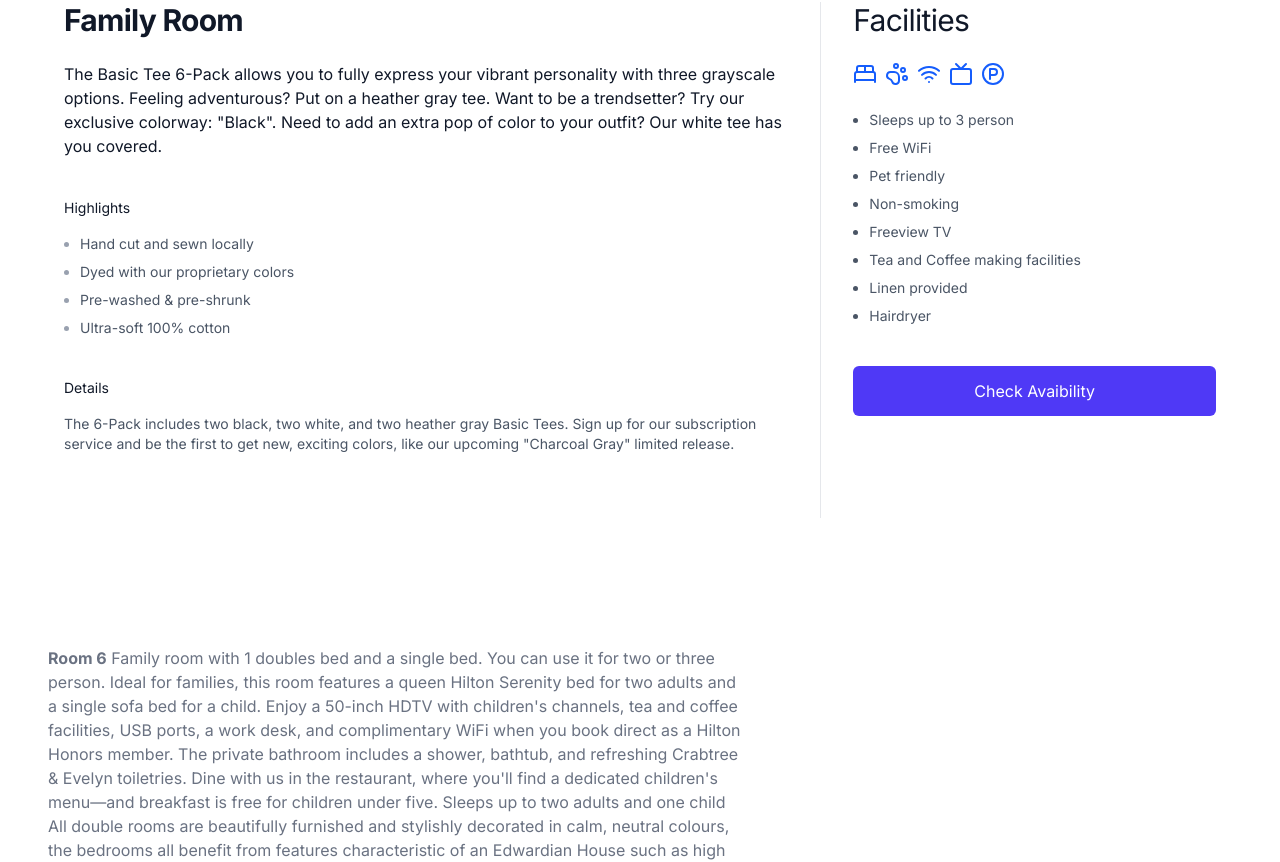
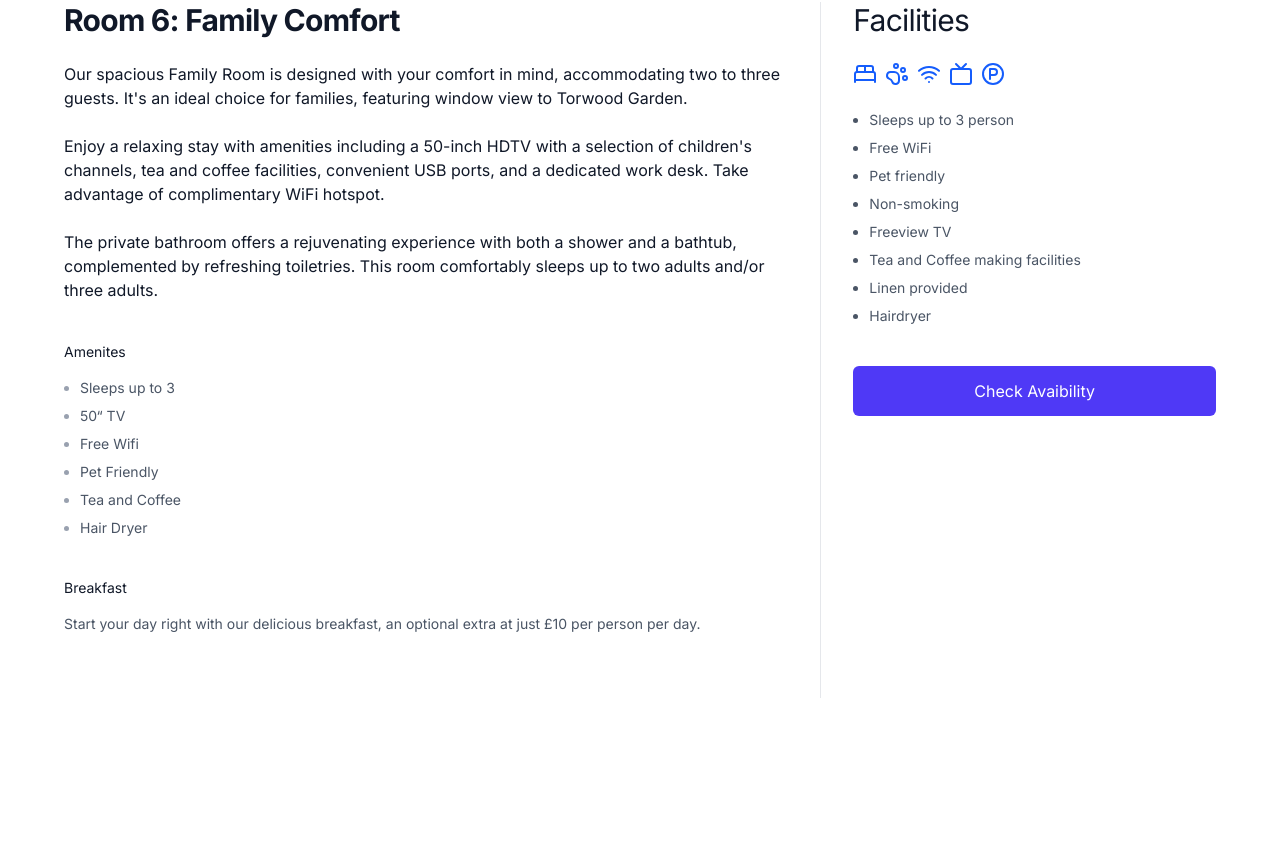
Before and after one commit to ayrbox/tusker-lodge, a Next.js app: page /rooms/family in a window 1280 px wide. Shown: the part 1119-1981 px from the top of the page. Built offline with nearby package versions, Linux system fonts and the light colour scheme.

Commit message:
fix: finalise room page

```diff
--- /dev/null
+++ b/src/app/rooms/Facilities.tsx
@@ -0,0 +1,40 @@
+import { BedDouble, PawPrint, CircleParking, Wifi, Tv } from "lucide-react";
+
+export default function Facilities() {
+  return (
+    <>
+      <h2 className="text-3xl tracking-tight text-gray-900">Facilities</h2>
+      <div className="my-6 text-blue-600">
+        <h3 className="sr-only">Ameneties</h3>
+        <div className="flex gap-2">
+          <BedDouble />
+          <PawPrint />
+          <Wifi />
+          <Tv />
+          <CircleParking />
+        </div>
+      </div>
+      <ul
+        role="list"
+        className="list-disc space-y-2 pl-4 text-sm text-gray-600"
+      >
+        <li>Sleeps up to 3 person</li>
+        <li>Free WiFi</li>
+        <li>Pet friendly</li>
+        <li>Non-smoking</li>
+        <li>Freeview TV</li>
+        <li>Tea and Coffee making facilities</li>
+        <li>Linen provided</li>
+        <li>Hairdryer</li>
+      </ul>
+
+      <a
+        type="submit"
+        className="mt-10 flex w-full items-center justify-center rounded-md border border-transparent bg-indigo-600 px-8 py-3 text-base font-medium text-white hover:bg-indigo-700 focus:ring-2 focus:ring-indigo-500 focus:ring-offset-2 focus:outline-hidden"
+        href="./booking"
+      >
+        Check Avaibility
+      </a>
+    </>
+  );
+}
--- /dev/null
+++ b/src/app/rooms/Wrapper.tsx
@@ -0,0 +1,31 @@
+import React from "react";
+
+export default function RoomWrapper(props: {
+  title: string;
+  children: React.ReactNode;
+}) {
+  return (
+    <div className="mx-auto max-w-2xl px-4 pt-10 pb-16 sm:px-6 lg:grid lg:max-w-7xl lg:grid-cols-3 lg:grid-rows-[auto_auto_1fr] lg:gap-x-8 lg:px-8 lg:pt-16 lg:pb-24">
+      <div className="lg:col-span-2 lg:border-r lg:border-gray-200 lg:pr-8">
+        <h1 className="text-2xl font-bold tracking-tight text-gray-900 sm:text-3xl">
+          {props.title}
+        </h1>
+      </div>
+      {props.children}
+    </div>
+  );
+}
+
+function Sidebar(props: { children: React.ReactNode }) {
+  return <div className="mt-4 lg:row-span-3 lg:mt-0">{props.children}</div>;
+}
+
+function Content(props: { children: React.ReactNode }) {
+  return (
+    <div className="py-10 lg:col-span-2 lg:col-start-1 lg:border-r lg:border-gray-200 lg:pt-6 lg:pr-8 lg:pb-16">
+      {props.children}
+    </div>
+  );
+}
+
+export { Sidebar, Content };
--- a/src/app/rooms/family/page.tsx
+++ b/src/app/rooms/family/page.tsx
@@ -1,7 +1,7 @@
 import Image from "next/image";
 import FamilyRoomImage from "@/images/rooms/family.jpg";
-import ButtonLink from "@/components/ButtonLink";
-import { BedDouble, PawPrint, CircleParking, Wifi, Tv } from "lucide-react";
+import Facilities from "@/app/rooms/Facilities";
+import Wrapper, { Sidebar, Content } from "@/app/rooms/Wrapper";
 
 export default function FamilyRoom() {
   return (
@@ -12,135 +12,74 @@ export default function FamilyRoom() {
           alt="Family Room - Room 5"
           className="pb-4"
         />
-        <div className="mx-auto max-w-2xl px-4 pt-10 pb-16 sm:px-6 lg:grid lg:max-w-7xl lg:grid-cols-3 lg:grid-rows-[auto_auto_1fr] lg:gap-x-8 lg:px-8 lg:pt-16 lg:pb-24">
-          <div className="lg:col-span-2 lg:border-r lg:border-gray-200 lg:pr-8">
-            <h1 className="text-2xl font-bold tracking-tight text-gray-900 sm:text-3xl">
-              Family Room
-            </h1>
-          </div>
 
-          <div className="mt-4 lg:row-span-3 lg:mt-0">
-            <h2 className="text-3xl tracking-tight text-gray-900">
-              Facilities
-            </h2>
-            <div className="my-6 text-blue-600">
-              <h3 className="sr-only">Ameneties</h3>
-              <div className="flex gap-2">
-                <BedDouble />
-                <PawPrint />
-                <Wifi />
-                <Tv />
-                <CircleParking />
-              </div>
-            </div>
-            <ul
-              role="list"
-              className="list-disc space-y-2 pl-4 text-sm text-gray-600"
-            >
-              <li>Sleeps up to 3 person</li>
-              <li>Free WiFi</li>
-              <li>Pet friendly</li>
-              <li>Non-smoking</li>
-              <li>Freeview TV</li>
-              <li>Tea and Coffee making facilities</li>
-              <li>Linen provided</li>
-              <li>Hairdryer</li>
-            </ul>
-
-            <a
-              type="submit"
-              className="mt-10 flex w-full items-center justify-center rounded-md border border-transparent bg-indigo-600 px-8 py-3 text-base font-medium text-white hover:bg-indigo-700 focus:ring-2 focus:ring-indigo-500 focus:ring-offset-2 focus:outline-hidden"
-              href="./booking"
-            >
-              Check Avaibility
-            </a>
-          </div>
-
-          <div className="py-10 lg:col-span-2 lg:col-start-1 lg:border-r lg:border-gray-200 lg:pt-6 lg:pr-8 lg:pb-16">
+        <Wrapper title="Room 6: Family Comfort">
+          <Sidebar>
+            <Facilities />
+          </Sidebar>
+          <Content>
             <div>
               <h3 className="sr-only">Description</h3>
-
               <div className="space-y-6">
                 <p className="text-base text-gray-900">
-                  The Basic Tee 6-Pack allows you to fully express your vibrant
-                  personality with three grayscale options. Feeling adventurous?
-                  Put on a heather gray tee. Want to be a trendsetter? Try our
-                  exclusive colorway: &quot;Black&quot;. Need to add an extra
-                  pop of color to your outfit? Our white tee has you covered.
+                  Our spacious Family Room is designed with your comfort in
+                  mind, accommodating two to three guests. It&apos;s an ideal
+                  choice for families, featuring window view to Torwood Garden.
+                </p>
+
+                <p className="text-base text-gray-900">
+                  Enjoy a relaxing stay with amenities including a 50-inch HDTV
+                  with a selection of children&apos;s channels, tea and coffee
+                  facilities, convenient USB ports, and a dedicated work desk.
+                  Take advantage of complimentary WiFi hotspot.
+                </p>
+
+                <p className="text-base text-gray-900">
+                  The private bathroom offers a rejuvenating experience with
+                  both a shower and a bathtub, complemented by refreshing
+                  toiletries. This room comfortably sleeps up to two adults
+                  and/or three adults.
                 </p>
               </div>
             </div>
 
             <div className="mt-10">
-              <h3 className="text-sm font-medium text-gray-900">Highlights</h3>
-
+              <h2 className="text-sm font-medium text-gray-900">Amenites</h2>
               <div className="mt-4">
                 <ul role="list" className="list-disc space-y-2 pl-4 text-sm">
                   <li className="text-gray-400">
-                    <span className="text-gray-600">
-                      Hand cut and sewn locally
-                    </span>
+                    <span className="text-gray-600">Sleeps up to 3</span>
                   </li>
                   <li className="text-gray-400">
-                    <span className="text-gray-600">
-                      Dyed with our proprietary colors
-                    </span>
+                    <span className="text-gray-600">50&ldquo; TV</span>
                   </li>
                   <li className="text-gray-400">
-                    <span className="text-gray-600">
-                      Pre-washed &amp; pre-shrunk
-                    </span>
+                    <span className="text-gray-600">Free Wifi</span>
                   </li>
                   <li className="text-gray-400">
-                    <span className="text-gray-600">
-                      Ultra-soft 100% cotton
-                    </span>
+                    <span className="text-gray-600">Pet Friendly</span>
+                  </li>
+                  <li className="text-gray-400">
+                    <span className="text-gray-600">Tea and Coffee</span>
+                  </li>
+                  <li className="text-gray-400">
+                    <span className="text-gray-600">Hair Dryer</span>
                   </li>
                 </ul>
               </div>
             </div>
 
             <div className="mt-10">
-              <h2 className="text-sm font-medium text-gray-900">Details</h2>
-
+              <h2 className="text-sm font-medium text-gray-900">Breakfast</h2>
               <div className="mt-4 space-y-6">
                 <p className="text-sm text-gray-600">
-                  The 6-Pack includes two black, two white, and two heather gray
-                  Basic Tees. Sign up for our subscription service and be the
-                  first to get new, exciting colors, like our upcoming
-                  &quot;Charcoal Gray&quot; limited release.
+                  Start your day right with our delicious breakfast, an optional
+                  extra at just £10 per person per day.
                 </p>
               </div>
             </div>
-          </div>
-        </div>
-        <div className="grid grid-cols-5">
-          <div className="p-4 col-span-3 text-gray-500">
-            <p>
-              <strong>Room 6</strong> Family room with 1 doubles bed and a
-              single bed. You can use it for two or three person. Ideal for
-              families, this room features a queen Hilton Serenity bed for two
-              adults and a single sofa bed for a child. Enjoy a 50-inch HDTV
-              with children&apos;s channels, tea and coffee facilities, USB
-              ports, a work desk, and complimentary WiFi when you book direct as
-              a Hilton Honors member. The private bathroom includes a shower,
-              bathtub, and refreshing Crabtree &amp; Evelyn toiletries. Dine
-              with us in the restaurant, where you&apos;ll find a dedicated
-              children&apos;s menu—and breakfast is free for children under
-              five. Sleeps up to two adults and one child
-            </p>
-            <p>
-              All double rooms are beautifully furnished and stylishly decorated
-              in calm, neutral colours, the bedrooms all benefit from features
-              characteristic of an Edwardian House such as high ceilings and
-              large windows which ensure each room is flooded with natural
-              daylight. Each room offers a comfortable bed with a high quality
-              mattress to ensure a good night’s sleep together with an en-suite
-              shower room, flat screen TV and tea and coffee making
-              facilities.Breakfast is an optional £8 per person per day,
-            </p>
-          </div>
-        </div>
+          </Content>
+        </Wrapper>
       </div>
     </>
   );
```
